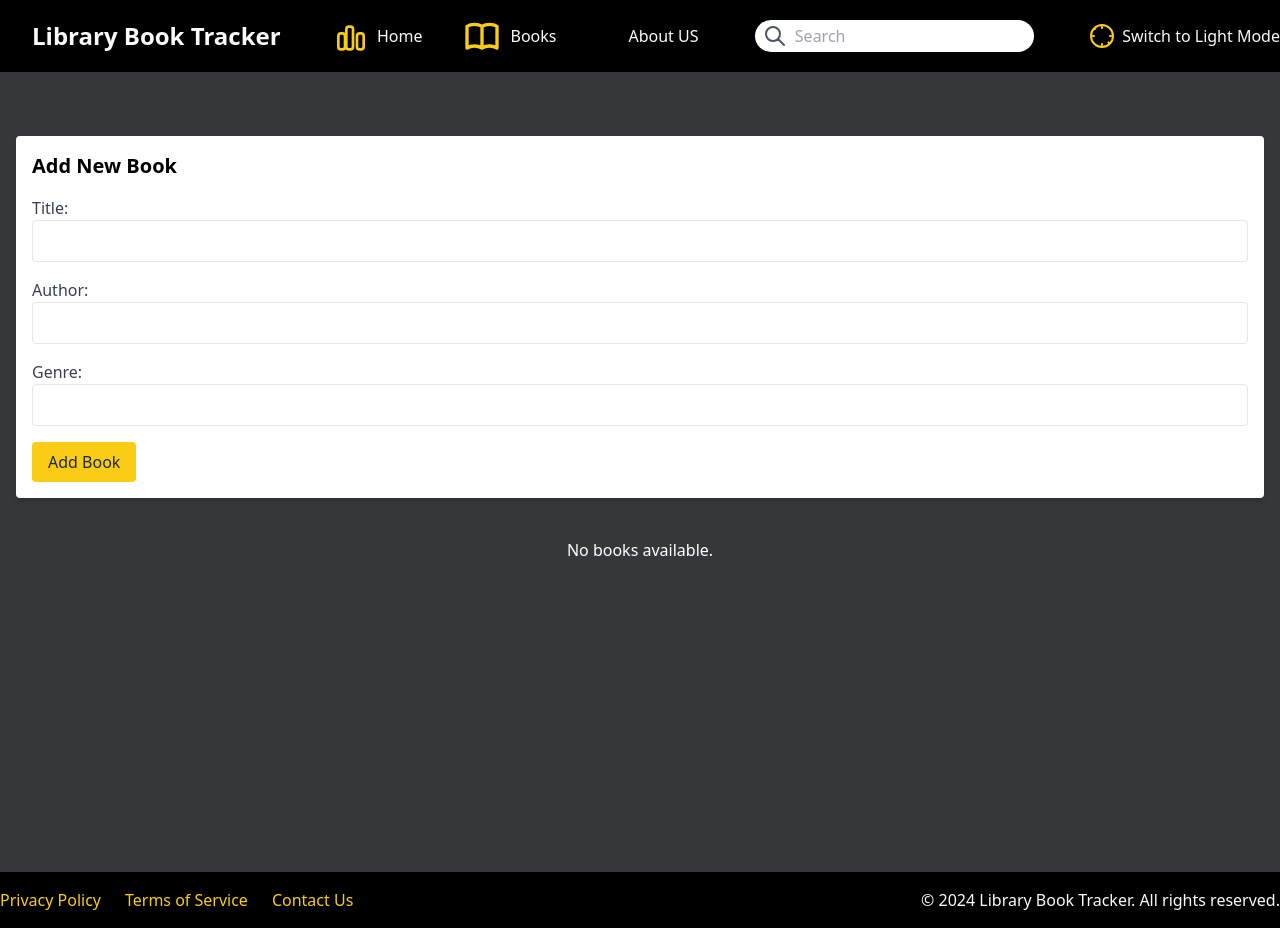
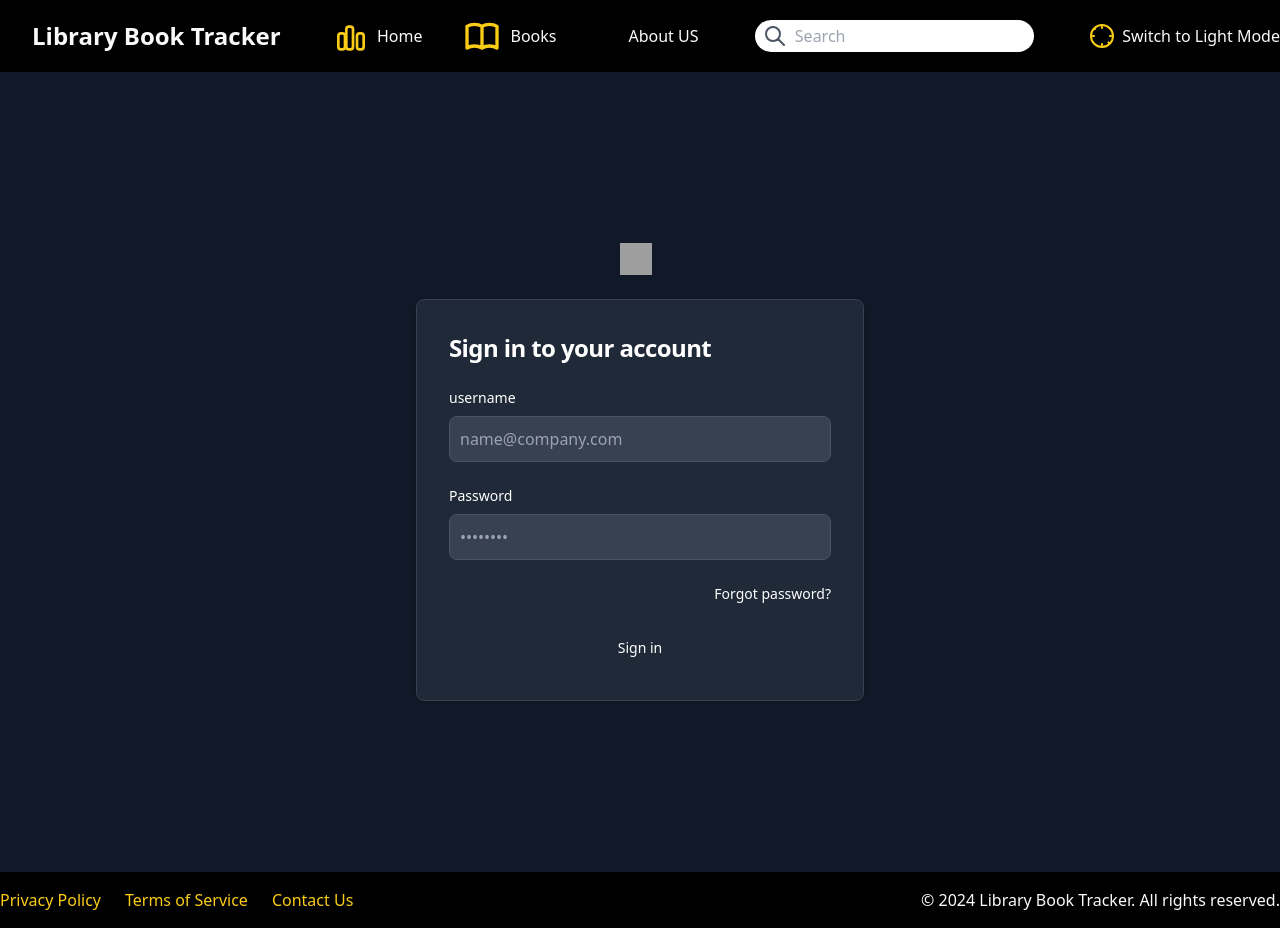
Before and after one commit to Raghadkatout08/library-book-tracker-routing, a Next.js app: page / in a window 1280 px wide. Built offline with nearby package versions, Linux system fonts and the light colour scheme; grey boxes are pictures that could not be loaded.

Commit message:
library-book-tracker-auth

```diff
--- /dev/null
+++ b/app/components/LoginForm.js
@@ -0,0 +1,51 @@
+import { useContext } from "react";
+import { AuthContext } from "../context/auth";
+
+export default function LoginForm() {
+
+    const { login } = useContext(AuthContext);
+
+    function handleSubmit(e){
+        e.preventDefault();
+        const username = e.target.username.value
+        const password = e.target.password.value
+
+        login({ username, password });
+
+        console.log(username, password)
+
+    }
+    return (
+        <section className="bg-gray-50 dark:bg-gray-900">
+            <div className="flex flex-col items-center justify-center px-6 py-8 mx-auto md:h-screen lg:py-0">
+                <a href="#" className="flex items-center mb-6 text-2xl font-semibold text-gray-900 dark:text-white">
+                    <img className="w-8 h-8 mr-2" src="https://flowbite.s3.amazonaws.com/blocks/marketing-ui/logo.svg" alt="logo" />
+                </a>
+                <div className="w-full bg-white rounded-lg shadow dark:border md:mt-0 sm:max-w-md xl:p-0 dark:bg-gray-800 dark:border-gray-700">
+                    <div className="p-6 space-y-4 md:space-y-6 sm:p-8">
+                        <h1 className="text-xl font-bold leading-tight tracking-tight text-gray-900 md:text-2xl dark:text-white">
+                            Sign in to your account
+                        </h1>
+                        <form className="space-y-4 md:space-y-6" onSubmit={handleSubmit}>
+                            <div>
+                                <label for="username" className="block mb-2 text-sm font-medium text-gray-900 dark:text-white">username</label>
+                                <input type="username" name="username" id="username" className="bg-gray-50 border border-gray-300 text-gray-900 rounded-lg focus:ring-primary-600 focus:border-primary-600 block w-full p-2.5 dark:bg-gray-700 dark:border-gray-600 dark:placeholder-gray-400 dark:text-white dark:focus:ring-blue-500 dark:focus:border-blue-500" placeholder="name@company.com" required="" />
+                            </div>
+                            <div>
+                                <label for="password" className="block mb-2 text-sm font-medium text-gray-900 dark:text-white">Password</label>
+                                <input type="password" name="password" id="password" placeholder="••••••••" className="bg-gray-50 border border-gray-300 text-gray-900 rounded-lg focus:ring-primary-600 focus:border-primary-600 block w-full p-2.5 dark:bg-gray-700 dark:border-gray-600 dark:placeholder-gray-400 dark:text-white dark:focus:ring-blue-500 dark:focus:border-blue-500" required="" />
+                            </div>
+                            <div className="flex items-center justify-between">
+                                <div className="flex items-start">
+                                </div>
+                                <a href="#" className="text-sm font-medium text-primary-600 hover:underline dark:text-primary-500 dark:text-white">Forgot password?</a>
+                            </div>
+                            <button type="submit" className="w-full text-black bg-primary-600 hover:bg-primary-700 focus:ring-4 focus:outline-none focus:ring-primary-300 font-medium rounded-lg text-sm px-5 py-2.5 text-center dark:bg-primary-600 dark:hover:bg-primary-900 dark:focus:ring-primary-800 dark:text-white">Sign in</button>
+
+                        </form>
+                    </div>
+                </div>
+            </div>
+        </section>
+    )
+}
--- /dev/null
+++ b/app/context/auth.js
@@ -0,0 +1,32 @@
+import { createContext, useState } from "react";
+import axios from "axios";
+
+export const AuthContext = createContext();
+
+export default function AuthWrapper({ children }) {
+    const [globalLoginState, setGlobalLoginState] = useState({
+        token: null,
+        login
+    })
+
+    async function login(userInfo) {
+        try {
+            const url = "http://127.0.0.1:8000/api/token/";
+            const res = await axios.post(url, userInfo);
+            // update global state
+            setGlobalLoginState({
+                token: res.data,
+                login
+            });
+            console.log(res.data);
+        } catch (error) {
+            console.error("Login failed", error);
+        }
+    }
+
+    return(
+            <AuthContext.Provider value={globalLoginState}>
+                {children}
+            </AuthContext.Provider>
+    )
+}
--- a/app/layout.js
+++ b/app/layout.js
@@ -3,15 +3,18 @@ import './globals.css'
 import Header from './components/Header'
 import Footer from './components/Footer'
 import ThemeWrapper from './context/theme'
+import AuthWrapper from './context/auth'
 
 export default function RootLayout({ children }) {
   return (
     <html>
       <body>
         <ThemeWrapper>
-          <Header />
-          <main> {children} </main>
-          <Footer />
+          <AuthWrapper>
+            <Header />
+            <main> {children} </main>
+            <Footer />
+          </AuthWrapper>
         </ThemeWrapper>
       </body>
     </html>
--- a/app/page.js
+++ b/app/page.js
@@ -1,14 +1,17 @@
 'use client';
-import { useState } from "react";
+import { useContext, useState } from "react";
 import Toast from "./components/Toast";
 import Form from "./components/Form";
 import BooksList from "./components/BooksList";
 import Head from "./head";
+import LoginForm from "./components/LoginForm";
+import { AuthContext } from "./context/auth";
 
 export default function Home() {
   const [books, setBooks] = useState([]);
   const [lastBook, setLastBook] = useState(null);
 
+  const { token, login } = useContext(AuthContext);
 
   const handleAddBook = (book) => {
     setBooks((prevBooks) => [...prevBooks, book]);
@@ -19,10 +22,14 @@ export default function Home() {
     setLastBook(null);
   };
 
+  // const { tokens } = useContext((AuthContext))
+
   return (
     <div className="flex flex-col min-h-screen" >
       {/* <title>Library Book Tracker</title> */}
-      <Head title="Library Book Tracker"/>
+      <Head title="Library Book Tracker" />
+
+      {token ? <>
         <meta name="description" content="Library Book Tracker App" />
         <main className="flex-grow p-4 pt-16 relative bg-gray-300 dark:bg-[#353839]">
           <Form onAddBook={handleAddBook} />
@@ -30,8 +37,8 @@ export default function Home() {
             <Toast book={lastBook} onClose={handleCloseToast} />
             <BooksList books={books} />
           </div>
-
         </main>
+      </> : <LoginForm />}
     </div>
   );
 }
--- a/package.json
+++ b/package.json
@@ -9,9 +9,10 @@
     "lint": "next lint"
   },
   "dependencies": {
+    "axios": "^1.7.4",
+    "next": "14.2.5",
     "react": "^18",
-    "react-dom": "^18",
-    "next": "14.2.5"
+    "react-dom": "^18"
   },
   "devDependencies": {
     "postcss": "^8",
```
Also changed, not shown: 1 other file (tests, documents, lock files or other folders). Lines whose indentation alone changed are shown as unchanged.
